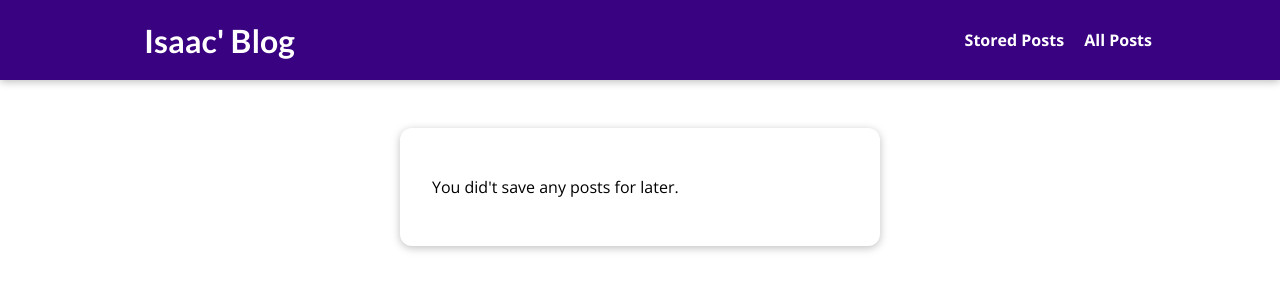
After one commit to Abednego7/isaac_blog, a Django app: page /read-later in a window 1280 px wide. The commit adds this page. Shown: the top 300 px of the page. Run offline with Django 5.2, Linux system fonts and the light colour scheme.

Commit message:
Add and remove from Stored Posts section

```diff
--- a/blog/models.py
+++ b/blog/models.py
@@ -39,6 +39,9 @@ class Post(models.Model):
     )
     tag = models.ManyToManyField(Tag)
 
+    def __str__(self):
+        return self.title
+
 
 class Comment(models.Model):
     user_name = models.CharField(max_length=120)
--- /dev/null
+++ b/blog/static/blog/stored-posts.css
@@ -0,0 +1,39 @@
+#main-navigation {
+    background-color: #390281;
+    box-shadow: 0 2px 8px rgba(0, 0, 0, 0.25);
+}
+
+#stored-posts {
+    margin: 8rem auto 3rem auto;
+    padding: 2rem;
+    border-radius: 12px;
+    box-shadow: 0 2px 8px rgba(0, 0, 0, 0.25);
+    background-color: white;
+    width: 90%;
+    max-width: 30rem;
+}
+
+#stored-posts ul {
+    list-style: none;
+    margin: 0;
+    padding: 0;
+}
+
+#stored-posts li {
+    margin: 1rem 0;
+}
+
+#stored-posts a {
+    display: block;
+    padding: 1rem;
+    width: 100%;
+    text-decoration: none;
+    border: 1px solid #ccc;
+    color: #1b1b1b;
+    font-weight: bold;
+}
+
+#stored-posts a:hover,
+#stored-posts a:active {
+    background-color: #ccc;
+}
--- /dev/null
+++ b/blog/templates/blog/stored-posts.html
@@ -0,0 +1,26 @@
+{% extends 'base.html' %}
+{% load static %}
+
+{% block title %}
+  My Stored Posts
+{% endblock %}
+
+{% block css_files %}
+  <link rel="stylesheet" href="{% static 'blog/stored-posts.css' %}" />
+{% endblock %}
+
+{% block content %}
+  <section id="stored-posts">
+    {% if not has_posts %}
+      <p>You did't save any posts for later.</p>
+    {% endif %}
+
+    <ul>
+      {% for post in posts %}
+        <li>
+          <a href="{% url 'post-detail-page' post.slug %}">{{ post.title }}</a>
+        </li>
+      {% endfor %}
+    </ul>
+  </section>
+{% endblock %}
--- a/blog/urls.py
+++ b/blog/urls.py
@@ -10,4 +10,5 @@ urlpatterns = [
     # Nota: este slug (dato dinamico) pasara a ser parte de la creacion de la funcion y sera parte de los parametros de esta,
     # ejm: def show_slug(request, slug)
     path("posts/<slug:slug>", views.SinglePostView.as_view(), name="post-detail-page"),
+    path("read-later", views.ReadLaterView.as_view(), name="read-later"),
 ]
--- a/blog/views.py
+++ b/blog/views.py
@@ -64,12 +64,29 @@ def posts(request):
 # Como clase (antes solo era la funcion: post_detail):
 # DetailView viene con todo preparado para los slug y los errores 404
 class SinglePostView(View):
+    def is_stored_post(self, request, post_id):
+        stored_posts = request.session.get("stored_posts")
+
+        if stored_posts is not None:
+            is_saved_for_later = post_id in stored_posts
+        else:
+            is_saved_for_later = False
+
+        return is_saved_for_later
+
     def get(self, request, slug):
         post = Post.objects.get(slug=slug)
+
+        # Ahi iba todo el contenido de la funcion creada de is_stored_post
+        # se creo una funcion para no repetir codigo
+
         context = {
             "post": post,
             "post_tags": post.tag.all(),
             "comment_form": CommentForm(),
+            # related_name -> comments
+            "comments": post.comments.all().order_by("-id"),
+            "saved_for_later": self.is_stored_post(request, post.id),
         }
         return render(request, "blog/post-detail.html", context)
 
@@ -90,6 +107,9 @@ class SinglePostView(View):
             "post": post,
             "post_tags": post.tag.all(),
             "comment_form": comment_form,
+            # related_name -> comments
+            "comments": post.comments.all().order_by("-id"),
+            "saved_for_later": self.is_stored_post(request, post.id),
         }
         return render(request, "blog/post-detail.html", context)
 
@@ -104,3 +124,37 @@ def post_detail(request, slug):
         {"post": identified_post, "post_tags": identified_post.tag.all()},
     )
 """
+
+
+class ReadLaterView(View):
+    def get(self, request):
+        stored_posts = request.session.get("stored_posts")
+        context = {}
+
+        if stored_posts is None or len(stored_posts) == 0:
+            context["posts"] = []
+            context["has_posts"] = False
+        else:
+            # __in -> filtra los resultados dependiendo de una lista
+            posts = Post.objects.filter(id__in=stored_posts)
+            context["posts"] = posts
+            context["has_posts"] = True
+
+        return render(request, "blog/stored-posts.html", context)
+
+    def post(self, request):
+        stored_posts = request.session.get("stored_posts")
+
+        if stored_posts is None:
+            stored_posts = []
+
+        post_id = int(request.POST["post_id"])
+
+        if post_id not in stored_posts:
+            stored_posts.append(post_id)
+        else:
+            stored_posts.remove(post_id)
+
+        request.session["stored_posts"] = stored_posts
+
+        return HttpResponseRedirect("/")
--- a/static/app.css
+++ b/static/app.css
@@ -35,6 +35,7 @@ h3 {
     text-decoration: none;
     color: white;
     font-weight: bold;
+    margin-left: 1rem;
 }
 
 #main-navigation a:hover,
--- a/templates/base.html
+++ b/templates/base.html
@@ -3,19 +3,28 @@
 <!DOCTYPE html>
 <html lang="en">
   <head>
-    <meta charset="UTF-8">
-    <meta name="viewport" content="width=device-width, initial-scale=1.0">
-    <title>{% block title %}{% endblock  %}</title>
-    <link rel="stylesheet" href="{% static "app.css" %}">
-    {% block css_files %}{% endblock  %}
+    <meta charset="UTF-8" />
+    <meta name="viewport" content="width=device-width, initial-scale=1.0" />
+    <title>
+      {% block title %}
+
+      {% endblock %}
+    </title>
+    <link rel="stylesheet" href="{% static 'app.css' %}" />
+    {% block css_files %}
+
+    {% endblock %}
   </head>
   <body>
     <header id="main-navigation">
-        <h1><a href="{% url "starting-page" %}">Isaac' Blog</a></h1>
+      <h1><a href="{% url 'starting-page' %}">Isaac' Blog</a></h1>
       <nav>
-            <a href="{% url "posts-page" %}">All Posts</a>
+        <a href="{% url 'read-later' %}">Stored Posts</a>
+        <a href="{% url 'posts-page' %}">All Posts</a>
       </nav>
     </header>
-    {% block content %}{% endblock  %}
+    {% block content %}
+
+    {% endblock %}
   </body>
 </html>
```
Also changed, not shown: blog/admin.py (+6 -1 lines), blog/templates/blog/post-detail.html (+33 -1 lines). Lines whose indentation alone changed are shown as unchanged.
